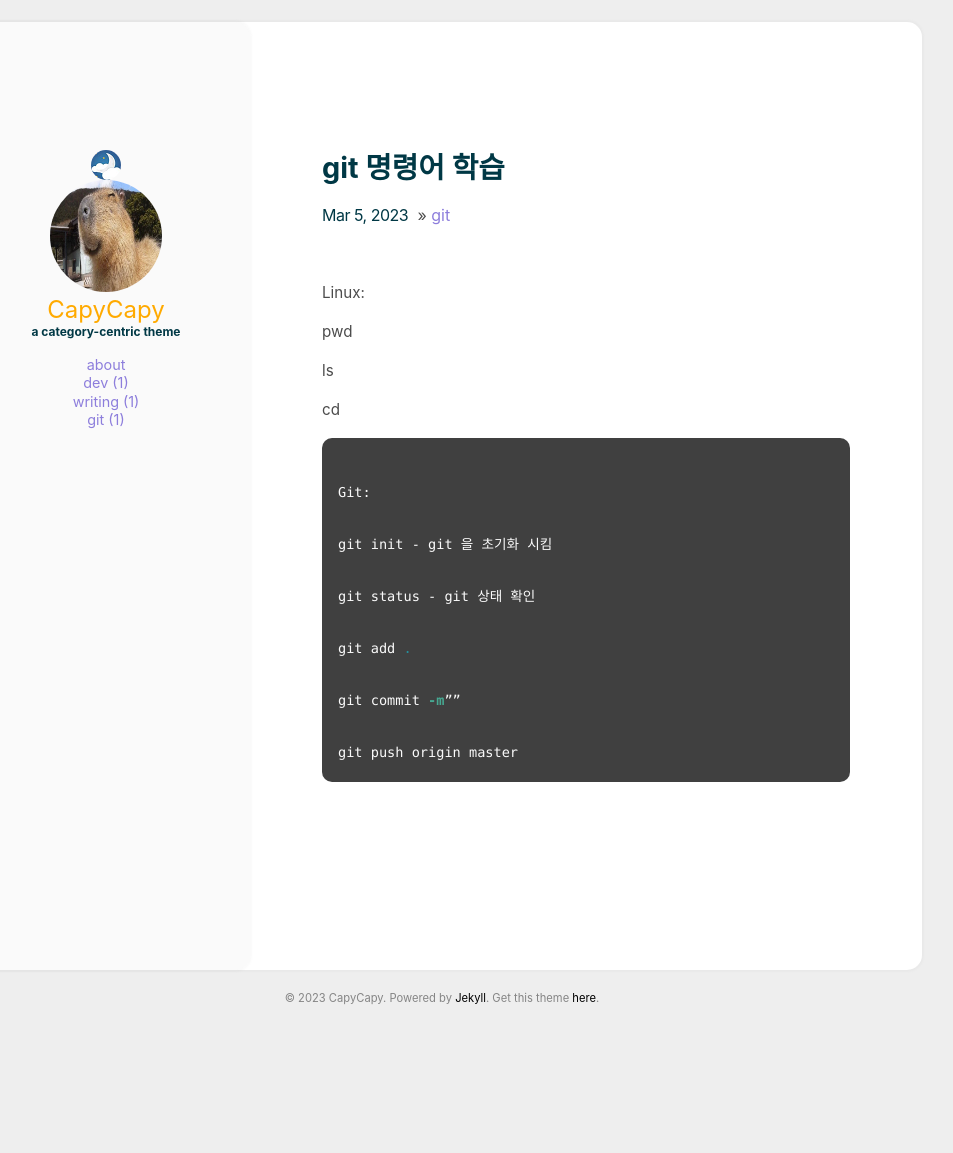
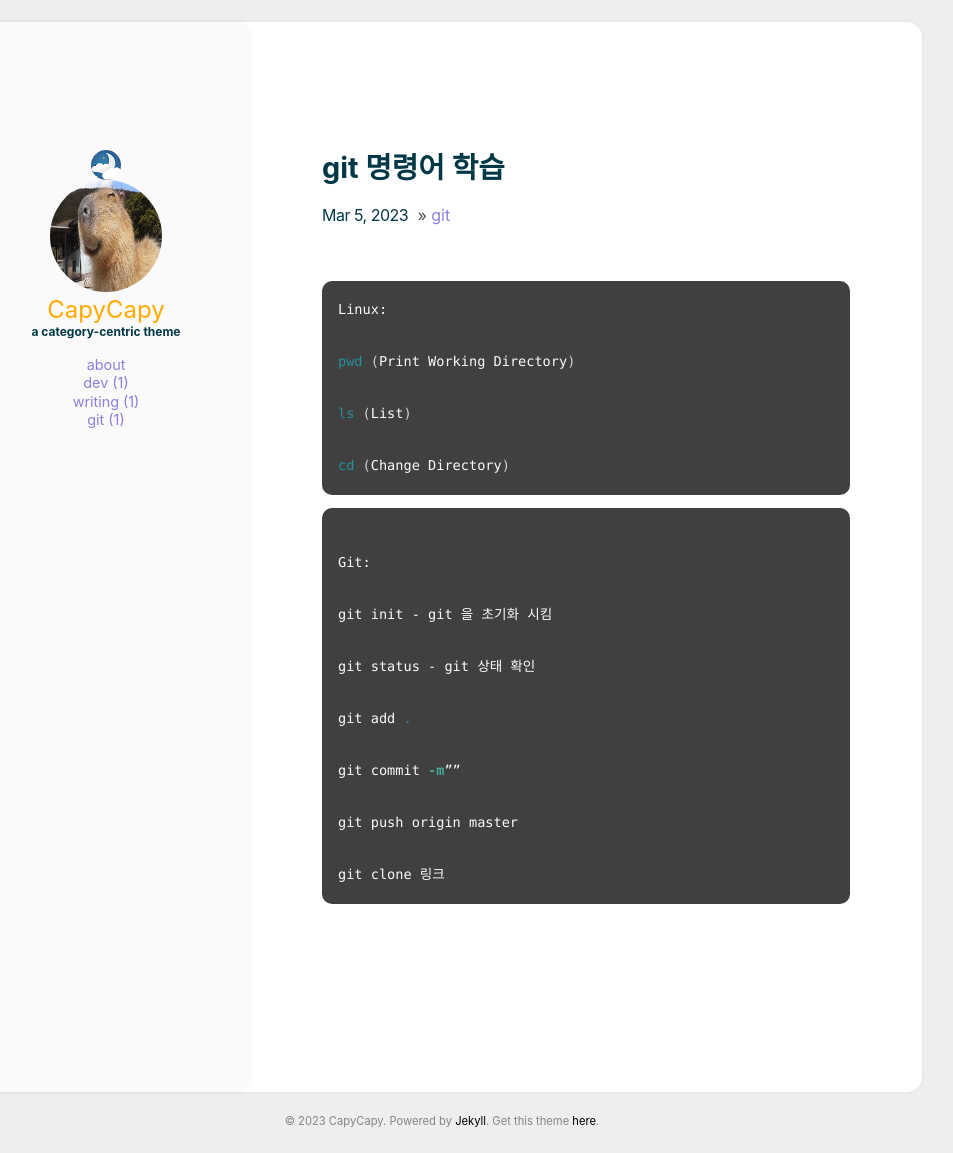
Before and after one commit to asdsscpwe/blog, a Jekyll site: the page built from _posts/2023-03-05-git.md, in a window 1280 px wide. Shown: the whole page, without its empty margins (198-1151 px from the left). Built offline with Jekyll 4.4.1, drawn with Linux system fonts in a browser that asks for light colours; before the commit the page ends 1030 px from its top, so only the background shows below that.

Commit message:
새로운 글

````diff
--- a/_posts/2023-03-05-git.md
+++ b/_posts/2023-03-05-git.md
@@ -3,14 +3,15 @@ title: git 명령어 학습
 categories: [git]
 comments: capybara
 ---
-
+```bash
 Linux:
 
-pwd
+pwd (Print Working Directory)
 
-ls
+ls (List)
 
-cd
+cd (Change Directory)
+```
 
 ```bash
 
@@ -25,4 +26,6 @@ git add .
 git commit -m””
 
 git push origin master
+
+git clone 링크
 ```
````
